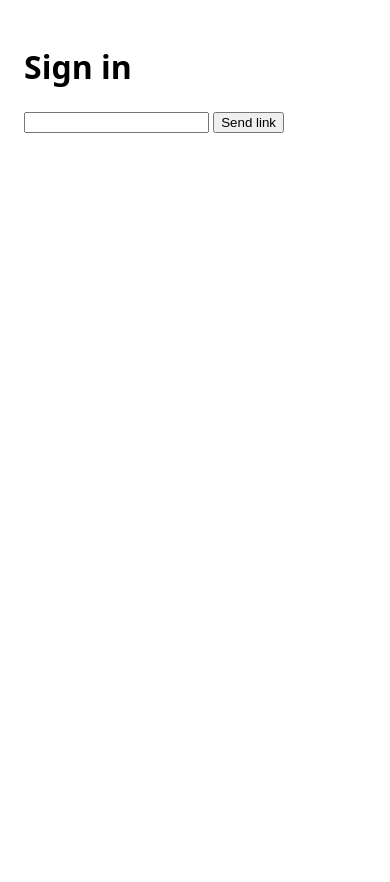
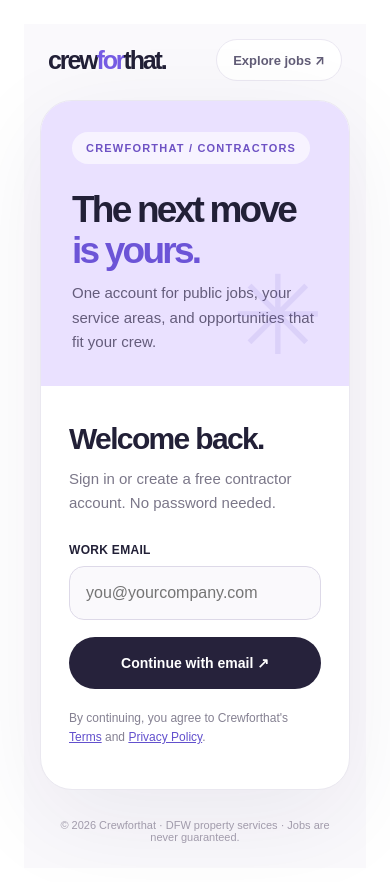
Before and after one commit to Surfguy1985/leadgenbackend, a Next.js app in the folder app/: page /login in a window 390 px wide. Shown: the top 882 px of the page. Before the commit the page ends 844 px from the top, so only its background shows below. Built offline with nearby package versions, Linux system fonts and the light colour scheme.

Commit message:
Add production-safe contractor magic-link errors and premium Crewforthat login UI

```diff
--- a/app/src/app/login/page.tsx
+++ b/app/src/app/login/page.tsx
@@ -1,12 +1,95 @@
 "use client";
-import { useState } from "react";
+import { useState, type FormEvent } from "react";
 import { createBrowserClient } from "@supabase/ssr";
 
-// Magic-link sign-in. Only the anon key is exposed, and RLS protects every table.
+/** Passwordless contractor access. RLS and server-side cookies enforce authorization. */
 export default function Login() {
-  const [email, setEmail] = useState(""); const [sent, setSent] = useState(false);
-  return sent ? <p>Check your email for a sign-in link.</p> : (
-    <form onSubmit={async e => { e.preventDefault(); const sb = createBrowserClient(process.env.NEXT_PUBLIC_SUPABASE_URL!, process.env.NEXT_PUBLIC_SUPABASE_ANON_KEY!); await sb.auth.signInWithOtp({ email, options: { emailRedirectTo: `${location.origin}/auth/callback` } }); setSent(true); }}>
-      <h1>Sign in</h1><input type="email" required value={email} onChange={e => setEmail(e.target.value)} /> <button>Send link</button>
-    </form>);
+  const [email, setEmail] = useState("");
+  const [sent, setSent] = useState(false);
+  const [busy, setBusy] = useState(false);
+  const [error, setError] = useState("");
+
+  async function signIn(e: FormEvent<HTMLFormElement>) {
+    e.preventDefault();
+    if (busy) return;
+    setBusy(true);
+    setError("");
+    try {
+      const url = process.env.NEXT_PUBLIC_SUPABASE_URL;
+      const key = process.env.NEXT_PUBLIC_SUPABASE_ANON_KEY;
+      if (!url || !key) throw new Error("Sign-in is temporarily unavailable. Please try again shortly.");
+      const sb = createBrowserClient(url, key);
+      const result = await sb.auth.signInWithOtp({
+        email: email.trim().toLowerCase(),
+        options: { emailRedirectTo: `${window.location.origin}/auth/callback` },
+      });
+      if (result.error) throw new Error("We couldn't send the sign-in link. Check your address and try again.");
+      setSent(true);
+    } catch (err) {
+      setError(err instanceof Error ? err.message : "Sign-in is temporarily unavailable.");
+    } finally {
+      setBusy(false);
+    }
+  }
+
+  return (
+    <main className="crew-login">
+      <style>{`
+        .crew-login{min-height:100svh;display:flex;flex-direction:column;background:#FAF9FC;color:#222037;font-family:Arial,-apple-system,BlinkMacSystemFont,sans-serif}
+        .crew-login *{box-sizing:border-box}
+        .crew-login__nav{height:82px;padding:0 min(6vw,85px);display:flex;align-items:center;justify-content:space-between;gap:18px}
+        .crew-login__logo{text-decoration:none;color:#222037;font-size:25px;letter-spacing:-.085em;font-weight:900}
+        .crew-login__logo span{color:#765DE4}
+        .crew-login__home{font-size:13px;font-weight:750;text-decoration:none;color:#625D77;padding:12px 16px;border-radius:100px;background:white;border:1px solid #EBE8F2}
+        .crew-login__shell{width:min(1050px,calc(100% - 32px));margin:auto;display:grid;grid-template-columns:.94fr 1.06fr;box-shadow:0 28px 100px rgba(40,30,80,.075);border:1px solid #EAE8F0;border-radius:32px;overflow:hidden;background:#fff}
+        .crew-login__aside{background:#EAE1FF;padding:clamp(34px,5vw,68px);display:flex;min-height:475px;flex-direction:column;justify-content:space-between;position:relative}
+        .crew-login__aside:after{content:"✳";color:rgba(102,79,201,.11);font-size:170px;position:absolute;right:25px;bottom:15px;line-height:1}
+        .crew-login__tag{width:fit-content;background:rgba(255,255,255,.62);color:#6E52C4;padding:10px 14px;border-radius:90px;font-size:11px;font-weight:800;letter-spacing:.11em}
+        .crew-login__aside h1{font-size:clamp(40px,4vw,57px);letter-spacing:-.075em;line-height:1.11;max-width:450px;margin:50px 0 16px}
+        .crew-login__aside h1 em{font-style:normal;color:#6C54D7}
+        .crew-login__aside p{max-width:380px;color:#645C7B;line-height:1.65;font-size:15px}
+        .crew-login__form{padding:clamp(32px,5vw,75px);display:flex;flex-direction:column;justify-content:center}
+        .crew-login__form h2{font-size:30px;line-height:1.2;letter-spacing:-.055em;margin:0 0 10px}
+        .crew-login__form p{font-size:15px;color:#7B7789;line-height:1.6;margin:0 0 28px}
+        .crew-login__field{display:grid;gap:9px;margin-bottom:17px}
+        .crew-login__field label{font-size:12px;letter-spacing:.025em;font-weight:800}
+        .crew-login__field input{width:100%;min-height:54px;border-radius:15px;border:1px solid #DDD9E8;background:#FAF9FC;padding:14px 16px;font-size:16px;color:#222037}
+        .crew-login__field input:focus{border-color:#775FEB;outline:3px solid #E9E3FF}
+        .crew-login__submit{cursor:pointer;min-height:52px;width:100%;border:0;border-radius:100px;background:#26223B;color:#fff;font-size:14px;font-weight:800}
+        .crew-login__submit:hover:not(:disabled){background:#7057DB}.crew-login__submit:disabled{opacity:.65;cursor:wait}
+        .crew-login__error{background:#FFF1EE;color:#8F3F2B!important;border:1px solid #F6D7CE;padding:14px 16px;border-radius:13px;font-size:13px!important;margin-top:16px!important}
+        .crew-login__help{margin:20px 0 0!important;font-size:12px!important;color:#858192!important}
+        .crew-login__help a{color:#6250CD}
+        .crew-login__sent{padding:25px;background:#F0F9EB;border:1px solid #DBEDD0;border-radius:21px;color:#2E5634}
+        .crew-login__sent strong{display:block;font-size:23px;margin:0 0 11px}
+        .crew-login__sent p{margin:0 0 15px;color:#42664D}
+        .crew-login__retry{border:0;background:transparent;color:#6550C7;font-weight:800;padding:0;cursor:pointer}
+        .crew-login__footer{text-align:center;font-size:11px;color:#A19BAB;padding:25px}
+        @media(max-width:740px){.crew-login__nav{height:72px;padding:0 24px}.crew-login__shell{grid-template-columns:1fr}.crew-login__aside{min-height:190px;padding:31px}.crew-login__aside h1{font-size:37px;margin:25px 0 10px}.crew-login__aside p{margin:0}.crew-login__aside:after{font-size:110px}.crew-login__form{padding:35px 28px 42px}}
+        @media(prefers-reduced-motion:reduce){.crew-login *, .crew-login *:before, .crew-login *:after{transition:none!important;animation:none!important}}
+      `}</style>
+      <nav className="crew-login__nav">
+        <a className="crew-login__logo" href="https://lead-gen-site-dc4966.webflow.io/" aria-label="Crewforthat home">crew<span>for</span>that.</a>
+        <a className="crew-login__home" href="https://lead-gen-site-dc4966.webflow.io/opportunities">Explore jobs ↗</a>
+      </nav>
+      <div className="crew-login__shell">
+        <aside className="crew-login__aside">
+          <span className="crew-login__tag">CREWFORTHAT / CONTRACTORS</span>
+          <div><h1>The next move <em>is yours.</em></h1><p>One account for public jobs, your service areas, and opportunities that fit your crew.</p></div>
+        </aside>
+        <section className="crew-login__form" aria-labelledby="sign-in-heading">
+          <h2 id="sign-in-heading">{sent ? "Check your inbox." : "Welcome back."}</h2>
+          <p>{sent ? "We sent a secure sign-in link if the address is eligible. Open it on this device to continue." : "Sign in or create a free contractor account. No password needed."}</p>
+          {sent ? <div className="crew-login__sent" role="status"><strong>One click to get started.</strong><p>Check your inbox and spam folder. The link expires for your security.</p><button className="crew-login__retry" onClick={() => {setSent(false);setError("");}}>Use another email →</button></div> :
+            <form onSubmit={signIn} noValidate={false}>
+              <div className="crew-login__field"><label htmlFor="contractor-email">WORK EMAIL</label><input id="contractor-email" type="email" required autoComplete="email" inputMode="email" placeholder="you@yourcompany.com" value={email} onChange={e=>setEmail(e.target.value)}/></div>
+              <button className="crew-login__submit" disabled={busy} type="submit">{busy ? "Sending link…" : "Continue with email ↗"}</button>
+              {error && <p className="crew-login__error" role="alert">{error}</p>}
+            </form>}
+          <p className="crew-login__help">By continuing, you agree to Crewforthat's <a href="https://lead-gen-site-dc4966.webflow.io/terms">Terms</a> and <a href="https://lead-gen-site-dc4966.webflow.io/privacy">Privacy Policy</a>.</p>
+        </section>
+      </div>
+      <footer className="crew-login__footer">© 2026 Crewforthat · DFW property services · Jobs are never guaranteed.</footer>
+    </main>
+  );
 }
```
